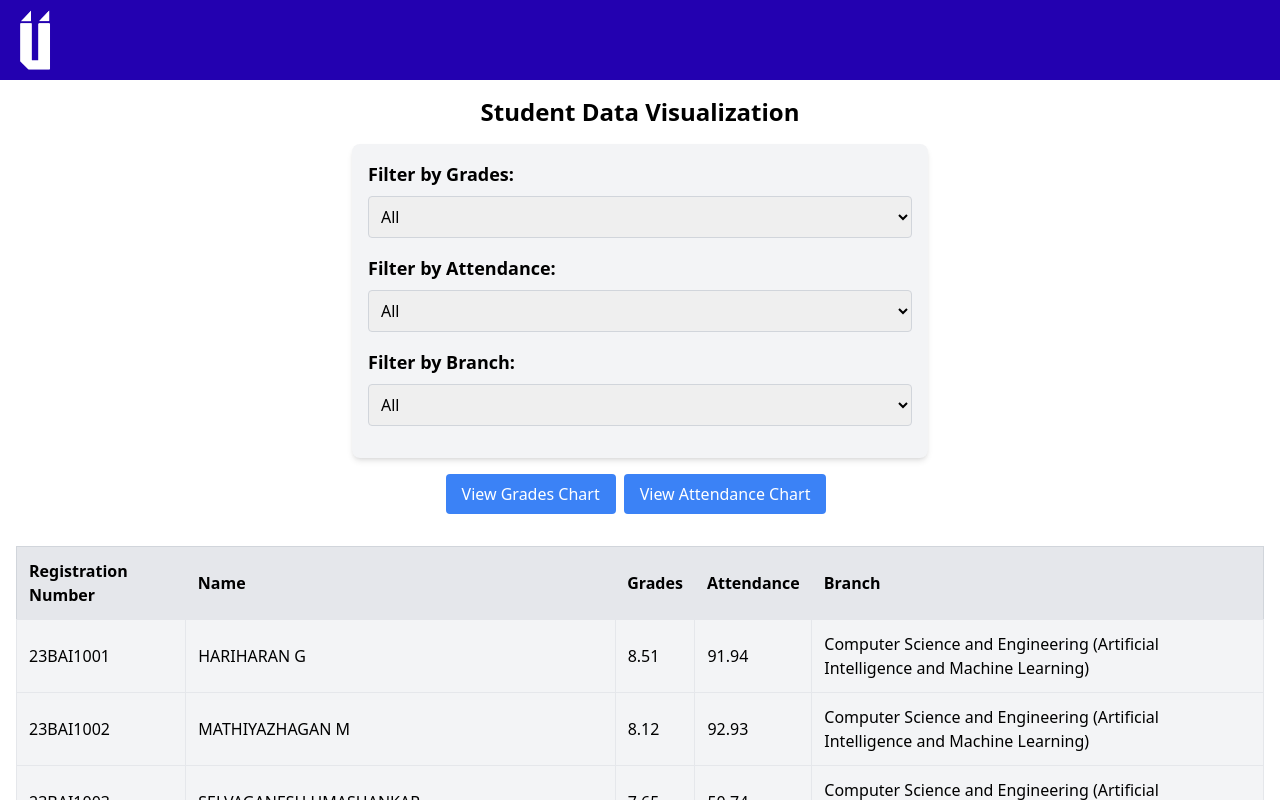
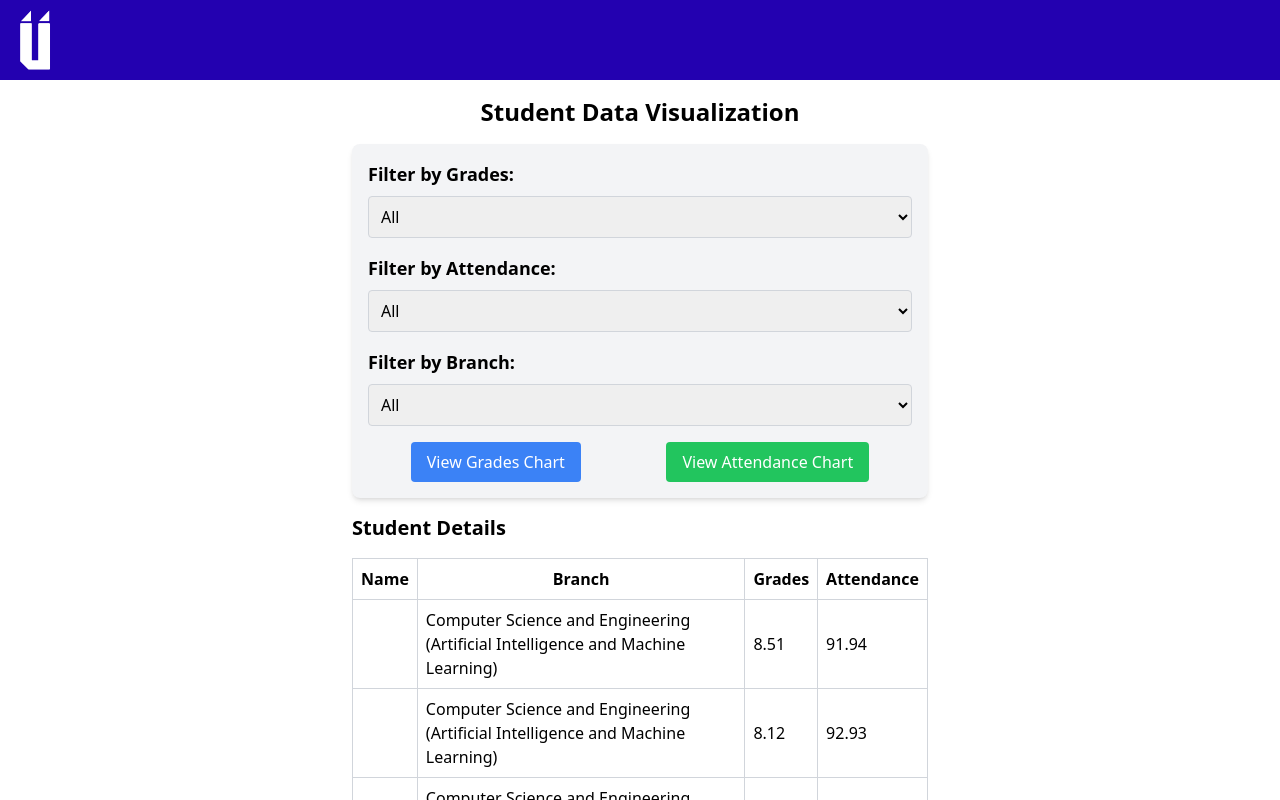
Before and after one commit to Suhas-Koheda/UniInSight, a Next.js app: page /1/dashboard/view-data in a window 1280 px wide. Shown: the top 800 px of the page. Built offline with nearby package versions, Linux system fonts and the light colour scheme.

Commit message:
build changes

```diff
--- a/src/app/[id]/dashboard/view-data/page.tsx
+++ b/src/app/[id]/dashboard/view-data/page.tsx
@@ -1,24 +1,74 @@
 "use client";
 
 import { useState, useEffect } from "react";
-import dynamic from 'next/dynamic';
+import dynamic from "next/dynamic";
 
-const DynamicPieChart = dynamic(() => import('recharts').then((mod) => mod.PieChart), { ssr: false });
-const DynamicPie = dynamic(() => import('recharts').then((mod) => mod.Pie), { ssr: false });
-const DynamicBarChart = dynamic(() => import('recharts').then((mod) => mod.BarChart), { ssr: false });
-const DynamicBar = dynamic(() => import('recharts').then((mod) => mod.Bar), { ssr: false });
-const DynamicXAxis = dynamic(() => import('recharts').then((mod) => mod.XAxis), { ssr: false });
-const DynamicYAxis = dynamic(() => import('recharts').then((mod) => mod.YAxis), { ssr: false });
-const DynamicTooltip = dynamic(() => import('recharts').then((mod) => mod.Tooltip), { ssr: false });
-const DynamicLegend = dynamic(() => import('recharts').then((mod) => mod.Legend), { ssr: false });
-const DynamicCell = dynamic(() => import('recharts').then((mod) => mod.Cell), { ssr: false });
+const DynamicPieChart = dynamic(
+  () =>
+    import("recharts").then(
+      (mod) => mod.PieChart as typeof import("recharts").PieChart
+    ),
+  { ssr: false }
+);
+const DynamicPie = dynamic(
+  () =>
+    import("recharts").then((mod) => mod.Pie as typeof import("recharts").Pie),
+  { ssr: false }
+);
+const DynamicBarChart = dynamic(
+  () =>
+    import("recharts").then(
+      (mod) => mod.BarChart as typeof import("recharts").BarChart
+    ),
+  { ssr: false }
+);
+const DynamicBar = dynamic(
+  () =>
+    import("recharts").then((mod) => mod.Bar as typeof import("recharts").Bar),
+  { ssr: false }
+);
+const DynamicXAxis = dynamic(
+  () =>
+    import("recharts").then(
+      (mod) => mod.XAxis as typeof import("recharts").XAxis
+    ),
+  { ssr: false }
+);
+const DynamicYAxis = dynamic(
+  () =>
+    import("recharts").then(
+      (mod) => mod.YAxis as typeof import("recharts").YAxis
+    ),
+  { ssr: false }
+);
+const DynamicTooltip = dynamic(
+  () =>
+    import("recharts").then(
+      (mod) => mod.Tooltip as typeof import("recharts").Tooltip
+    ),
+  { ssr: false }
+);
+const DynamicLegend = dynamic(
+  () =>
+    import("recharts").then(
+      (mod) => mod.Legend as typeof import("recharts").Legend
+    ),
+  { ssr: false }
+);
+const DynamicCell = dynamic(
+  () =>
+    import("recharts").then(
+      (mod) => mod.Cell as typeof import("recharts").Cell
+    ),
+  { ssr: false }
+);
 
 const MainPage = () => {
-  const [data, setData] = useState([]);
-  const [filteredData, setFilteredData] = useState([]);
-  const [gradesFilter, setGradesFilter] = useState("");
-  const [attendanceFilter, setAttendanceFilter] = useState("");
-  const [branchFilter, setBranchFilter] = useState("");
+  const [data, setData] = useState<any[]>([]);
+  const [filteredData, setFilteredData] = useState<any[]>([]);
+  const [gradesFilter, setGradesFilter] = useState<string>("");
+  const [attendanceFilter, setAttendanceFilter] = useState<string>("");
+  const [branchFilter, setBranchFilter] = useState<string>("");
 
   useEffect(() => {
     fetch("/data/sihcgpaatt.json")
@@ -39,19 +89,30 @@ const MainPage = () => {
       const gradeCondition =
         gradesFilter === "" ||
         (gradesFilter === "above-9" && student.GRADES > 9) ||
-        (gradesFilter === "9-to-8" && student.GRADES <= 9 && student.GRADES >= 8) ||
-        (gradesFilter === "7-to-8" && student.GRADES < 8 && student.GRADES >= 7) ||
+        (gradesFilter === "9-to-8" &&
+          student.GRADES <= 9 &&
+          student.GRADES >= 8) ||
+        (gradesFilter === "7-to-8" &&
+          student.GRADES < 8 &&
+          student.GRADES >= 7) ||
         (gradesFilter === "below-7" && student.GRADES < 7);
 
       const attendanceCondition =
         attendanceFilter === "" ||
         (attendanceFilter === "above-95" && student.Attendance > 95) ||
-        (attendanceFilter === "90-to-95" && student.Attendance <= 95 && student.Attendance >= 90) ||
-        (attendanceFilter === "85-to-90" && student.Attendance < 90 && student.Attendance >= 85) ||
-        (attendanceFilter === "75-to-85" && student.Attendance < 85 && student.Attendance >= 75) ||
+        (attendanceFilter === "90-to-95" &&
+          student.Attendance <= 95 &&
+          student.Attendance >= 90) ||
+        (attendanceFilter === "85-to-90" &&
+          student.Attendance < 90 &&
+          student.Attendance >= 85) ||
+        (attendanceFilter === "75-to-85" &&
+          student.Attendance < 85 &&
+          student.Attendance >= 75) ||
         (attendanceFilter === "below-75" && student.Attendance < 75);
 
-      const branchCondition = branchFilter === "" || student.BRANCH === branchFilter;
+      const branchCondition =
+        branchFilter === "" || student.BRANCH === branchFilter;
 
       return gradeCondition && attendanceCondition && branchCondition;
     });
@@ -59,47 +120,53 @@ const MainPage = () => {
     setFilteredData(filtered);
   };
 
-  const prepareChartData = (type) => {
-    if (type === 'grades') {
+  const prepareChartData = (type: "grades" | "attendance") => {
+    if (type === "grades") {
       const gradeRanges = {
-        'Above 9': 0,
-        '8 to 9': 0,
-        '7 to 8': 0,
-        'Below 7': 0
+        "Above 9": 0,
+        "8 to 9": 0,
+        "7 to 8": 0,
+        "Below 7": 0,
       };
-      filteredData.forEach(student => {
-        if (student.GRADES > 9) gradeRanges['Above 9']++;
-        else if (student.GRADES >= 8) gradeRanges['8 to 9']++;
-        else if (student.GRADES >= 7) gradeRanges['7 to 8']++;
-        else gradeRanges['Below 7']++;
+      filteredData.forEach((student) => {
+        if (student.GRADES > 9) gradeRanges["Above 9"]++;
+        else if (student.GRADES >= 8) gradeRanges["8 to 9"]++;
+        else if (student.GRADES >= 7) gradeRanges["7 to 8"]++;
+        else gradeRanges["Below 7"]++;
       });
-      return Object.entries(gradeRanges).map(([name, value]) => ({ name, value }));
-    } else if (type === 'attendance') {
+      return Object.entries(gradeRanges).map(([name, value]) => ({
+        name,
+        value,
+      }));
+    } else if (type === "attendance") {
       const attendanceRanges = {
-        'Above 95%': 0,
-        '90% to 95%': 0,
-        '85% to 90%': 0,
-        '75% to 85%': 0,
-        'Below 75%': 0
+        "Above 95%": 0,
+        "90% to 95%": 0,
+        "85% to 90%": 0,
+        "75% to 85%": 0,
+        "Below 75%": 0,
       };
-      filteredData.forEach(student => {
-        if (student.Attendance > 95) attendanceRanges['Above 95%']++;
-        else if (student.Attendance >= 90) attendanceRanges['90% to 95%']++;
-        else if (student.Attendance >= 85) attendanceRanges['85% to 90%']++;
-        else if (student.Attendance >= 75) attendanceRanges['75% to 85%']++;
-        else attendanceRanges['Below 75%']++;
+      filteredData.forEach((student) => {
+        if (student.Attendance > 95) attendanceRanges["Above 95%"]++;
+        else if (student.Attendance >= 90) attendanceRanges["90% to 95%"]++;
+        else if (student.Attendance >= 85) attendanceRanges["85% to 90%"]++;
+        else if (student.Attendance >= 75) attendanceRanges["75% to 85%"]++;
+        else attendanceRanges["Below 75%"]++;
       });
-      return Object.entries(attendanceRanges).map(([name, value]) => ({ name, value }));
+      return Object.entries(attendanceRanges).map(([name, value]) => ({
+        name,
+        value,
+      }));
     }
     return [];
   };
 
-  const COLORS = ['#0088FE', '#00C49F', '#FFBB28', '#FF8042', '#8884d8'];
+  const COLORS = ["#0088FE", "#00C49F", "#FFBB28", "#FF8042", "#8884d8"];
 
-  const openChartPopup = (type) => {
+  const openChartPopup = (type: "grades" | "attendance") => {
     const chartData = prepareChartData(type);
-    const popup = window.open('', '_blank', 'width=800,height=600');
-    popup.document.write(`
+    const popup = window.open("", "_blank", "width=800,height=600");
+    popup?.document.write(`
       <html>
         <head>
           <title>${type.charAt(0).toUpperCase() + type.slice(1)} Chart</title>
@@ -156,7 +223,9 @@ const MainPage = () => {
               data: {
                 labels: chartData.map(item => item.name),
                 datasets: [{
-                  label: '${type.charAt(0).toUpperCase() + type.slice(1)} Distribution',
+                  label: '${
+                    type.charAt(0).toUpperCase() + type.slice(1)
+                  } Distribution',
                   data: chartData.map(item => item.value),
                   backgroundColor: COLORS
                 }]
@@ -174,7 +243,7 @@ const MainPage = () => {
         </body>
       </html>
     `);
-    popup.document.close();
+    popup?.document.close();
   };
 
   return (
@@ -186,7 +255,12 @@ const MainPage = () => {
       {/* Filter Options */}
       <div className="bg-gray-100 p-4 mb-4 rounded-lg shadow-md max-w-xl mx-auto">
         <div className="mb-4">
-          <label htmlFor="filter-grades" className="block text-lg font-semibold mb-2">Filter by Grades:</label>
+          <label
+            htmlFor="filter-grades"
+            className="block text-lg font-semibold mb-2"
+          >
+            Filter by Grades:
+          </label>
           <select
             id="filter-grades"
             value={gradesFilter}
@@ -202,7 +276,12 @@ const MainPage = () => {
         </div>
 
         <div className="mb-4">
-          <label htmlFor="filter-attendance" className="block text-lg font-semibold mb-2">Filter by Attendance:</label>
+          <label
+            htmlFor="filter-attendance"
+            className="block text-lg font-semibold mb-2"
+          >
+            Filter by Attendance:
+          </label>
           <select
             id="filter-attendance"
             value={attendanceFilter}
@@ -219,7 +298,12 @@ const MainPage = () => {
         </div>
 
         <div className="mb-4">
-          <label htmlFor="filter-branch" className="block text-lg font-semibold mb-2">Filter by Branch:</label>
+          <label
+            htmlFor="filter-branch"
+            className="block text-lg font-semibold mb-2"
+          >
+            Filter by Branch:
+          </label>
           <select
             id="filter-branch"
             value={branchFilter}
@@ -229,48 +313,49 @@ const MainPage = () => {
             <option value="">All</option>
             <option value="CSE">CSE</option>
             <option value="ECE">ECE</option>
+            <option value="EEE">EEE</option>
             <option value="ME">ME</option>
-            {/* Add other branches as needed */}
           </select>
         </div>
-      </div>
 
-      {/* Buttons to view charts */}
-      <div className="text-center mb-4">
+        {/* Buttons to Open Charts */}
+        <div className="flex justify-around mt-4">
           <button
-          onClick={() => openChartPopup('grades')}
-          className="bg-blue-500 text-white px-4 py-2 rounded mr-2 hover:bg-blue-600"
+            onClick={() => openChartPopup("grades")}
+            className="bg-blue-500 text-white py-2 px-4 rounded hover:bg-blue-600"
           >
             View Grades Chart
           </button>
           <button
-          onClick={() => openChartPopup('attendance')}
-          className="bg-blue-500 text-white px-4 py-2 rounded mr-2 hover:bg-blue-600"
+            onClick={() => openChartPopup("attendance")}
+            className="bg-green-500 text-white py-2 px-4 rounded hover:bg-green-600"
           >
             View Attendance Chart
           </button>
         </div>
+      </div>
 
-      {/* Container for student list */}
-      <div className="overflow-x-auto mt-8">
-        <table className="min-w-full bg-gray-100 border border-gray-300 rounded-lg shadow-md mx-auto text-black">
+      {/* Display filtered student data */}
+      <div className="max-w-xl mx-auto">
+        <h2 className="text-xl font-semibold mb-4">Student Details</h2>
+        <table className="w-full border-collapse border border-gray-300">
           <thead>
-            <tr className="bg-gray-200 text-black">
-              <th className="p-3 text-left">Registration Number</th>
-              <th className="p-3 text-left">Name</th>
-              <th className="p-3 text-left">Grades</th>
-              <th className="p-3 text-left">Attendance</th>
-              <th className="p-3 text-left">Branch</th>
+            <tr>
+              <th className="border border-gray-300 p-2">Name</th>
+              <th className="border border-gray-300 p-2">Branch</th>
+              <th className="border border-gray-300 p-2">Grades</th>
+              <th className="border border-gray-300 p-2">Attendance</th>
             </tr>
           </thead>
           <tbody>
             {filteredData.map((student, index) => (
               <tr key={index}>
-                <td className="p-3 border">{student.REGNO}</td>
-                <td className="p-3 border">{student.NAME}</td>
-                <td className="p-3 border">{student.GRADES}</td>
-                <td className="p-3 border">{student.Attendance}</td>
-                <td className="p-3 border">{student.BRANCH}</td>
+                <td className="border border-gray-300 p-2">{student.Name}</td>
+                <td className="border border-gray-300 p-2">{student.BRANCH}</td>
+                <td className="border border-gray-300 p-2">{student.GRADES}</td>
+                <td className="border border-gray-300 p-2">
+                  {student.Attendance}
+                </td>
               </tr>
             ))}
           </tbody>
```
Lines whose indentation alone changed are shown as unchanged.
